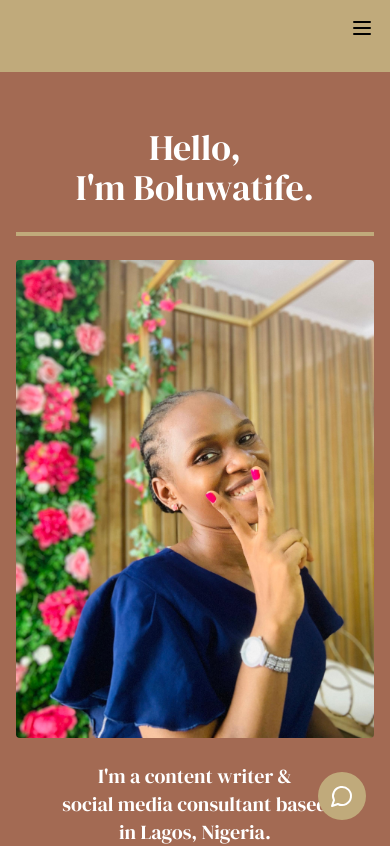
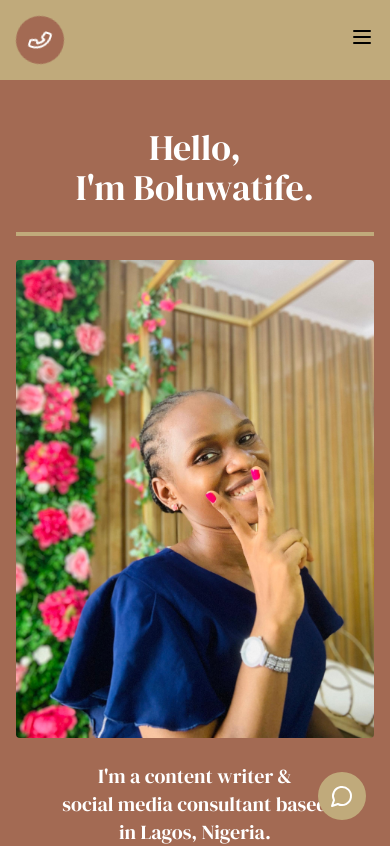
Before and after one commit to rolandaayo/bolus-portfolio, a Next.js app: page / in a window 390 px wide. Shown: the top 846 px of the page. Built offline with nearby package versions, Linux system fonts and the light colour scheme.

Commit message:
vercel push

```diff
--- a/src/app/components/Navbar.tsx
+++ b/src/app/components/Navbar.tsx
@@ -49,23 +49,7 @@
 
         <header className="bg-[#c0aa7b] py-4 md:py-8 fixed w-full top-0 z-50">
           <nav className="container mx-auto px-4">
-
-            <div className="md:hidden flex justify-end mb-4">
-              <button
-                onClick={() => setIsMenuOpen(!isMenuOpen)}
-                className="text-black hover:text-white transition-colors"
-              >
-                {isMenuOpen ? (
-                  <svg xmlns="http://www.w3.org/2000/svg" className="h-6 w-6" fill="none" viewBox="0 0 24 24" stroke="currentColor">
-                    <path strokeLinecap="round" strokeLinejoin="round" strokeWidth={2} d="M6 18L18 6M6 6l12 12" />
-                  </svg>
-                ) : (
-                  <svg xmlns="http://www.w3.org/2000/svg" className="h-6 w-6" fill="none" viewBox="0 0 24 24" stroke="currentColor">
-                    <path strokeLinecap="round" strokeLinejoin="round" strokeWidth={2} d="M4 6h16M4 12h16M4 18h16" />
-                  </svg>
-                )}
-              </button>
-            </div>
+            <div className="flex justify-between items-center">
               <ul className={`flex flex-col md:flex-row md:items-center md:space-y-0 md:space-x-8 text-sm md:text-base
                 transition-all duration-300 ease-in-out
                 ${isMenuOpen ? 'block fixed left-0 right-0 top-[4.5rem] bg-[#c0aa7b] p-6 space-y-6 border-t border-[#a57b63]' : 'hidden md:flex'}`}>
@@ -89,8 +73,33 @@
                     PORTFOLIO
                   </Link>
                 </li>
+              </ul>
 
-            </ul>
+              <div className="animate-spin md:order-last">
+                <button className="bg-[#A36A53] hover:bg-[#8b5744] text-white rounded-full p-3 transition-colors">
+                  <svg xmlns="http://www.w3.org/2000/svg" className="h-6 w-6" fill="none" viewBox="0 0 24 24" stroke="currentColor">
+                    <path strokeLinecap="round" strokeLinejoin="round" strokeWidth={2} d="M3 5a2 2 0 012-2h3.28a1 1 0 01.948.684l1.498 4.493a1 1 0 01-.502 1.21l-2.257 1.13a11.042 11.042 0 005.516 5.516l1.13-2.257a1 1 0 011.21-.502l4.493 1.498a1 1 0 01.684.949V19a2 2 0 01-2 2h-1C9.716 21 3 14.284 3 6V5z" />
+                  </svg>
+                </button>
+              </div>
+
+              <div className="md:hidden">
+                <button
+                  onClick={() => setIsMenuOpen(!isMenuOpen)}
+                  className="text-black hover:text-white transition-colors"
+                >
+                  {isMenuOpen ? (
+                    <svg xmlns="http://www.w3.org/2000/svg" className="h-6 w-6" fill="none" viewBox="0 0 24 24" stroke="currentColor">
+                      <path strokeLinecap="round" strokeLinejoin="round" strokeWidth={2} d="M6 18L18 6M6 6l12 12" />
+                    </svg>
+                  ) : (
+                    <svg xmlns="http://www.w3.org/2000/svg" className="h-6 w-6" fill="none" viewBox="0 0 24 24" stroke="currentColor">
+                      <path strokeLinecap="round" strokeLinejoin="round" strokeWidth={2} d="M4 6h16M4 12h16M4 18h16" />
+                    </svg>
+                  )}
+                </button>
+              </div>
+            </div>
           </nav>
         </header>
 
```
Lines whose indentation alone changed are shown as unchanged.
